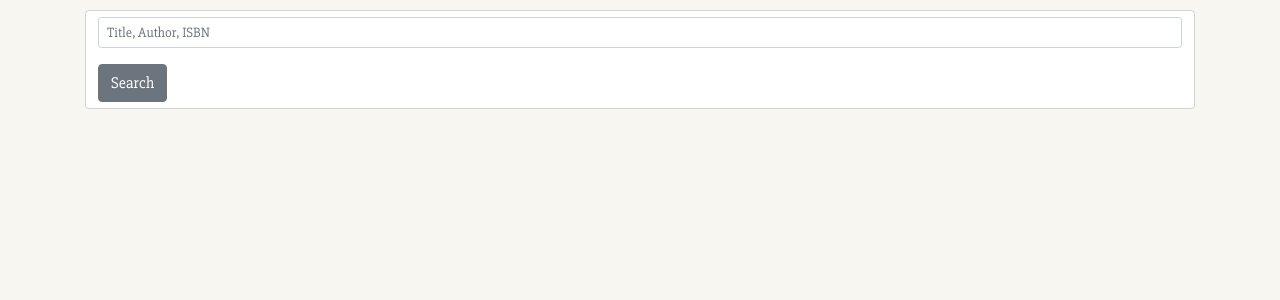
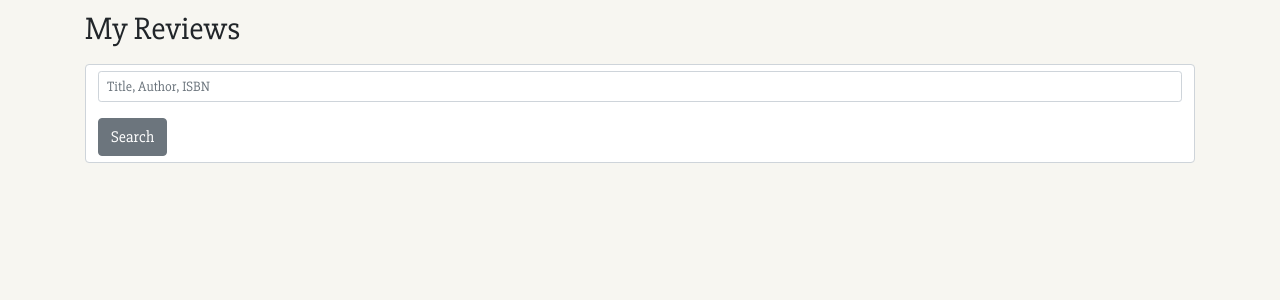
Before and after one commit to Hossamhosni/Books-Flask, a Flask app: page / in a window 1280 px wide. Shown: the part 68-368 px from the top of the page. Run offline with Flask 2, Linux system fonts and the light colour scheme; the visitor is signed in with stand-in values (Sample User, id 1); data comes from the database, SQL or seed files in the repository; data that the repository does not hold is empty; some libraries are stand-ins or nearby versions.

Commit message:
Add the ability to view all reviews for book or user

```diff
--- a/application.py
+++ b/application.py
@@ -1,7 +1,7 @@
 import os
 import requests
 
-from flask import Flask, session, render_template, request, redirect, jsonify
+from flask import Flask, session, render_template, request, redirect, jsonify, url_for
 from flask_session import Session
 from sqlalchemy import create_engine, or_
 from sqlalchemy.orm import scoped_session, sessionmaker
@@ -30,7 +30,8 @@ db.init_app(app)
 def index():
     if ("user_id" in session):
         user = User.query.get(session["user_id"])
-        return render_template("user.html", user=user)
+        reviews = Review.query.filter_by(user_id=session["user_id"]).all()
+        return render_template("user.html", user=user, reviews=reviews)
     return render_template("index.html")
 
 @app.route("/signup", methods=["POST"])
@@ -63,7 +64,8 @@ def signin():
         user = users[0]
         if (user.password == password):
             session["user_id"] = user.id
-            return render_template("user.html", user=user)
+            reviews = user.reviews
+            return render_template("user.html", user=user, reviews=reviews)
         else:
             return render_template("error.html", message= "Authentication Error Invalid Password")
     else:
@@ -88,7 +90,6 @@ def book(book_id):
 
     if ("user_id" in session):
         user = User.query.get(session["user_id"])
-
     return render_template("book.html", book=book, user=user, goodreads=goodreads['books'][0])
 
 @app.route("/search", methods=["POST"])
@@ -113,7 +114,7 @@ def review(book_id):
     db.session.add(review)
     db.session.commit()
     user = User.query.get(session["user_id"])
-    return render_template("user.html", user=user)
+    return redirect(url_for("index"), code=200)
 
 #Api routes
 
--- a/models.py
+++ b/models.py
@@ -12,6 +12,7 @@ class Book(db.Model):
     title = db.Column(db.String, nullable=False)
     author = db.Column(db.String, nullable=False)
     year = db.Column(db.String, nullable=False)
+    reviews = db.relationship("Review", backref="book", lazy=True)
 
 
 class User(db.Model):
@@ -21,6 +22,7 @@ class User(db.Model):
     username = db.Column(db.String, nullable=False, unique=True)
     password = db.Column(db.String, nullable=False)
     email = db.Column(db.String, nullable=False, unique=True)
+    reviews = db.relationship("Review", backref="user", lazy=True)
 
 
 
--- a/templates/user.html
+++ b/templates/user.html
@@ -5,6 +5,16 @@
 {% endblock %}
 
 {% block body %}
+  <div class="reviews">
+    <h2>My Reviews</h2>
+    <ul>
+  		{% for review in user.reviews %}
+          <li>
+              <a href="{{ url_for('book', book_id=review.book.id) }}">{{review.book.title}}</a> Review: {{ review.content }}
+          </li>
+      {% endfor %}
+    </ul>
+  </div>
 	<form class="form-control" action="search" method="post">
     <div class="form-group">
       <input type="text" class="form-control form-control-sm" name="search" placeholder="Title, Author, ISBN">
```
Also changed, not shown: templates/book.html (+12 -0 lines), templates/books.html (indentation only).
